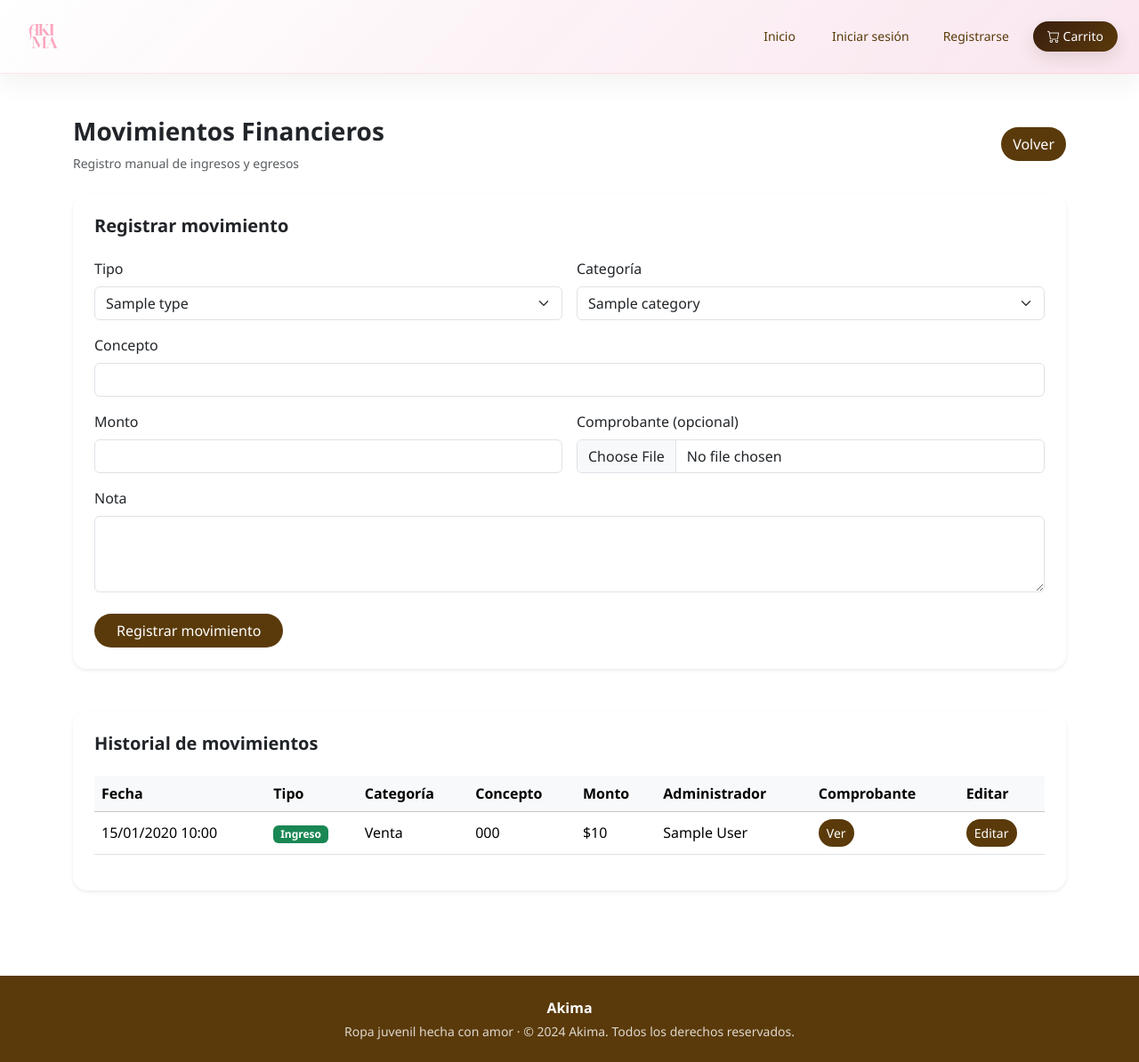
After one commit to AlysonHenao/Akima, a Django app: template templates/order/financial_movements.html in a window 1280 px wide. The commit adds this page. Shown: the whole page at 89% size. Run offline with Django 5.2, Linux system fonts and the light colour scheme; tables that the repository leaves empty hold one stand-in row (values such as "Sample post"); the template is opened without the code that fills it: values that come from a table or form of the project are taken from there, most other values are stand-ins (such as "Sample title", 1, 10 or a date in 2020).

Commit message:
feat: Record financial movement

```diff
--- a/order/urls.py
+++ b/order/urls.py
@@ -10,5 +10,6 @@ urlpatterns = [
     path('administrator/orders/', views.view_order_information, name='orders'),
     path('administrator/orders/confirm/<int:receipt_id>/', views.confirm_payment, name='confirm_payment'),
     path('administrator/orders/update-status/<int:order_id>/', views.modify_order_status, name='update_order_status'),
+    path('administrator/financial-movements/', views.register_financial_movement, name='register_financial_movement'),
     path('my-orders/', views.check_order_status, name='customer_orders_panel'),
 ]
--- /dev/null
+++ b/templates/order/financial_movements.html
@@ -0,0 +1,381 @@
+{% extends 'shared/base.html' %}
+{% load static %}
+{% block title %}Movimientos Financieros{% endblock %}
+{% block extra_css %}
+<link rel="stylesheet" href="{% static 'css/administrator.css' %}">
+{% endblock %}
+{% block content %}
+<div class="container py-5">
+    <div class="d-flex justify-content-between align-items-center mb-4">
+        <div>
+            <h3 class="fw-bold">Movimientos Financieros</h3>
+            <p class="text-muted small mb-0">
+                Registro manual de ingresos y egresos
+            </p>
+        </div>
+
+        <a href="{% url 'administrator' %}"
+           class="btn rounded-pill"
+           style="background-color: var(--akima-brown); color:white;">
+            Volver
+        </a>
+    </div>
+
+    <div class="card border-0 shadow-sm rounded-4 p-4 mb-5">
+        <h5 class="fw-bold mb-4">Registrar movimiento</h5>
+        <form method="POST" enctype="multipart/form-data">
+            {% csrf_token %}
+            <div class="row g-3">
+                <div class="col-md-6">
+                    <label class="form-label">Tipo</label>
+                    <select name="type" class="form-select" required>
+                        {% for value, label in types %}
+                            <option value="{{ value }}">
+                                {{ label }}
+                            </option>
+                        {% endfor %}
+                    </select>
+                </div>
+
+                <div class="col-md-6">
+                    <label class="form-label">Categoría</label>
+                    <select name="category" id="categorySelect" class="form-select" required>
+                        {% for value, label in categories %}
+                            <option value="{{ value }}">
+                                {{ label }}
+                            </option>
+                        {% endfor %}
+                    </select>
+                </div>
+
+                <div class="col-md-12 d-none" id="orderContainer">
+
+                    <label class="form-label">
+                        Orden relacionada
+                    </label>
+
+                    <select name="order" class="form-select">
+
+                        <option value="">
+                            Selecciona una orden
+                        </option>
+
+                        {% for order in orders %}
+                            <option value="{{ order.id }}">
+                                Orden #{{ order.id }}
+                            </option>
+                        {% endfor %}
+
+                    </select>
+
+                </div>
+
+                <div class="col-md-12 d-none" id="employeeContainer">
+
+                    <label class="form-label">
+                        Empleada relacionada
+                    </label>
+
+                    <select name="employee" class="form-select">
+
+                        <option value="">
+                            Selecciona una empleada
+                        </option>
+
+                        {% for employee in employees %}
+                            <option value="{{ employee.id }}">
+                                {{ employee.first_name }}
+                                {{ employee.last_name }}
+                            </option>
+                        {% endfor %}
+
+                    </select>
+
+                </div>
+
+                <div class="col-md-12 d-none" id="suppliesContainer">
+
+                    <label class="form-label">
+                        Insumos
+                    </label>
+
+                    <div id="suppliesWrapper"></div>
+
+                    <button
+                        type="button"
+                        class="btn btn-sm mt-2"
+                        onclick="addSupplyRow()"
+                        style="background-color: var(--akima-brown); color:white;"
+                    >
+                        Agregar insumo
+                    </button>
+
+                </div>
+
+                <div class="col-md-12">
+                    <label class="form-label">Concepto</label>
+                    <input
+                        type="text"
+                        name="concept"
+                        class="form-control"
+                        required
+                    >
+                </div>
+
+                <div class="col-md-6">
+                    <label class="form-label">Monto</label>
+                    <input
+                        type="number"
+                        name="amount"
+                        id="amountInput"
+                        class="form-control"
+                        min="0"
+                        step="100"
+                        required
+                    >
+                </div>
+
+                <div class="col-md-6">
+                    <label class="form-label">Comprobante (opcional)</label>
+                    <input
+                        type="file"
+                        name="receipt"
+                        class="form-control"
+                    >
+                </div>
+
+                <div class="col-md-12">
+                    <label class="form-label">Nota</label>
+                    <textarea
+                        name="note"
+                        class="form-control"
+                        rows="3"
+                    ></textarea>
+                </div>
+            </div>
+
+            <div class="mt-4">
+                <button
+                    type="submit"
+                    class="btn rounded-pill px-4"
+                    style="background-color: var(--akima-brown); color:white;"
+                >
+                    Registrar movimiento
+                </button>
+            </div>
+        </form>
+    </div>
+
+    <div class="card border-0 shadow-sm rounded-4 p-4">
+        <h5 class="fw-bold mb-4">
+            Historial de movimientos
+        </h5>
+        {% if movements %}
+            <div class="table-responsive">
+                <table class="table align-middle">
+                    <thead class="table-light">
+                        <tr>
+                            <th>Fecha</th>
+                            <th>Tipo</th>
+                            <th>Categoría</th>
+                            <th>Concepto</th>
+                            <th>Monto</th>
+                            <th>Administrador</th>
+                            <th>Comprobante</th>
+                            <th>Editar</th>
+                        </tr>
+                    </thead>
+
+                    <tbody>
+                        {% for movement in movements %}
+                        <tr>
+                            <td>
+                                {{ movement.movement_date|date:"d/m/Y H:i" }}
+                            </td>
+
+                            <td>
+                                {% if movement.type == 'Ingreso' %}
+                                    <span class="badge bg-success">
+                                        {{ movement.type }}
+                                    </span>
+                                {% else %}
+                                    <span class="badge bg-danger">
+                                        {{ movement.type }}
+                                    </span>
+                                {% endif %}
+                            </td>
+                            <td>{{ movement.category }}</td>
+                            <td>{{ movement.concept }}</td>
+                            <td>{{ movement.formatted_amount }}</td>
+                            <td>
+                                {% if movement.user %}
+                                    {{ movement.user.first_name }}
+                                    {{ movement.user.last_name }}
+                                {% else %}
+                                    -
+                                {% endif %}
+                            </td>
+                            <td>
+                                {% if movement.receipt %}
+                                    <a href="{{ movement.receipt.url }}"
+                                       target="_blank"
+                                       class="btn btn-sm rounded-pill"
+                                       style="background-color: var(--akima-brown); color:white;">
+                                        Ver
+                                    </a>
+                                {% else %}
+                                    -
+                                {% endif %}
+                            </td>
+
+                            <td>
+
+                                <button
+                                    type="button"
+                                    class="btn btn-sm rounded-pill edit-movement-btn"
+                                    style="background-color: var(--akima-pink); color: var(--akima-brown);"
+
+                                    data-id="{{ movement.id }}"
+                                    data-type="{{ movement.type }}"
+                                    data-category="{{ movement.category }}"
+                                    data-concept="{{ movement.concept }}"
+                                    data-amount="{{ movement.amount }}"
+                                    data-note="{{ movement.note }}"
+                                >
+                                    Editar
+                                </button>
+
+                            </td>
+                        </tr>
+                        {% endfor %}
+                    </tbody>
+                </table>
+            </div>
+        {% else %}
+            <p class="text-muted mb-0">
+                No hay movimientos financieros registrados.
+            </p>
+        {% endif %}
+    </div>
+</div>
+<script>
+
+const categorySelect =
+    document.getElementById('categorySelect');
+
+const orderContainer =
+    document.getElementById('orderContainer');
+
+const employeeContainer =
+    document.getElementById('employeeContainer');
+
+const suppliesContainer =
+    document.getElementById('suppliesContainer');
+
+function toggleCategoryFields() {
+
+    const value = categorySelect.value;
+
+    orderContainer.classList.add('d-none');
+    employeeContainer.classList.add('d-none');
+    suppliesContainer.classList.add('d-none');
+
+    if (value === 'Venta') {
+        orderContainer.classList.remove('d-none');
+    }
+
+    if (value === 'Pago a empleados') {
+        employeeContainer.classList.remove('d-none');
+    }
+
+    if (value === 'Compra de insumos') {
+        suppliesContainer.classList.remove('d-none');
+    }
+}
+
+categorySelect.addEventListener(
+    'change',
+    toggleCategoryFields
+);
+
+toggleCategoryFields();
+
+function addSupplyRow() {
+
+    const wrapper =
+        document.getElementById('suppliesWrapper');
+
+    wrapper.insertAdjacentHTML(
+        'beforeend',
+        `
+        <div class="row g-2 mb-2">
+
+            <div class="col-md-5">
+
+                <select
+                    name="supply_id[]"
+                    class="form-select"
+                >
+
+                    <option value="">
+                        Selecciona insumo
+                    </option>
+
+                    {% for supply in supplies %}
+
+                    <option value="{{ supply.id }}">
+                        {{ supply.brand }}
+                        {{ supply.reference }}
+                    </option>
+
+                    {% endfor %}
+
+                </select>
+
+            </div>
+
+            <div class="col-md-3">
+
+                <input
+                    type="number"
+                    step="1"
+                    min="1"
+                    name="quantity[]"
+                    class="form-control"
+                    placeholder="Cantidad"
+                >
+
+            </div>
+
+            <div class="col-md-3">
+
+                <input
+                    type="number"
+                    step="100"
+                    min="0"
+                    name="unit_cost[]"
+                    class="form-control"
+                    placeholder="Costo unitario"
+                >
+
+            </div>
+
+            <div class="col-md-1">
+
+                <button
+                    type="button"
+                    class="btn btn-danger"
+                    onclick="this.parentElement.parentElement.remove()"
+                >
+                    X
+                </button>
+
+            </div>
+
+        </div>
+        `
+    );
+}
+
+</script>
+{% endblock %}
--- a/templates/shared/base.html
+++ b/templates/shared/base.html
@@ -40,6 +40,7 @@
                 <a href="{% url 'orders' %}" class="nav-lnk">Órdenes</a>
                 <a href="{% url 'production_panel' %}" class="nav-lnk">Producción</a>
                 <a href="{% url 'manage_users' %}" class="nav-lnk">Usuarios</a>
+                <a href="{% url 'register_financial_movement' %}" class="nav-lnk">Finanzas</a>
 
 
                 {% elif request.session.user_role == 'empleada' %}
```
Also changed, not shown: order/models.py (+50 -0 lines), order/views.py (+120 -1 lines), templates/product/administrator.html (+14 -0 lines), order/migrations/0005_financialmovement_employee_financialmovementsupply.py (added), order/migrations/0006_alter_financialmovementsupply_quantity_and_more.py (added).
